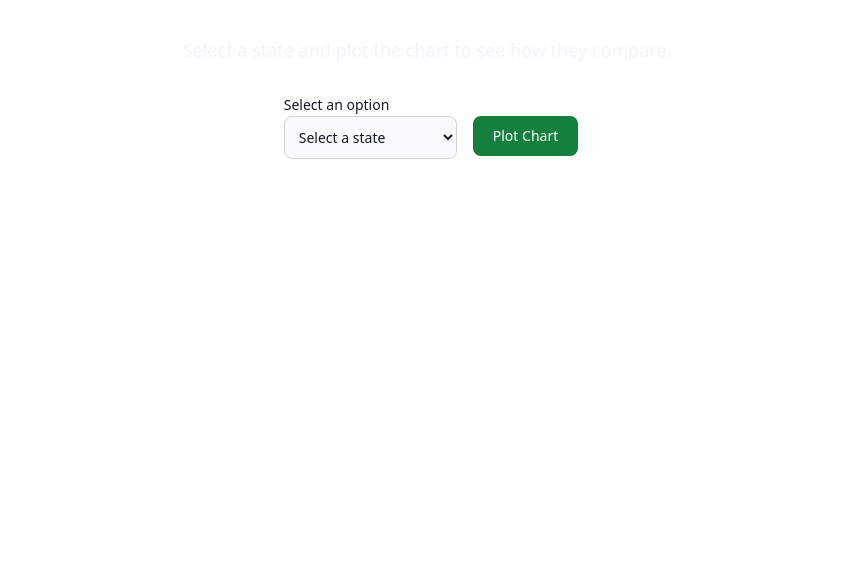
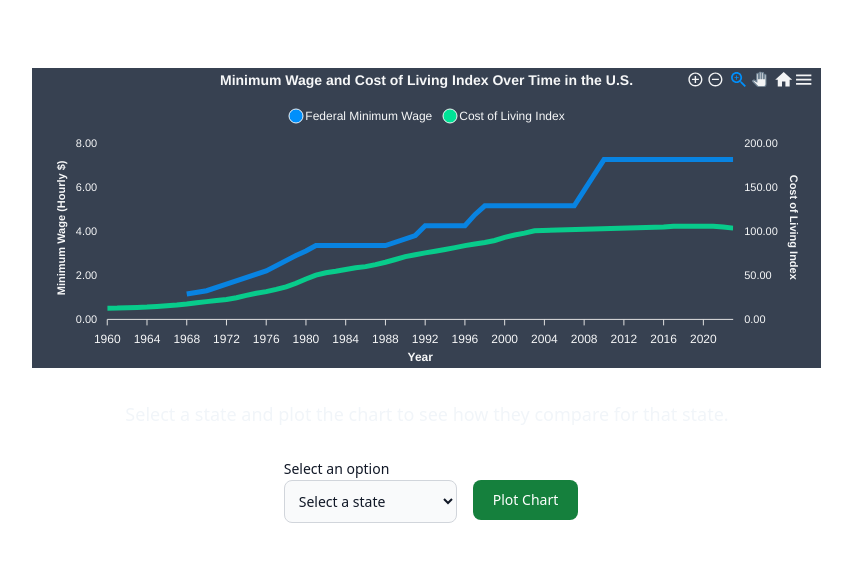
Before and after one commit to zodakzach/cost-index-vs-min-wage, a website with bundled scripts: page dist/index.html in a window 1280 px wide. Shown: the part 80-642 px from the top of the page, without its empty margins (213-1065 px from the left). Built offline with nearby package versions, Linux system fonts and the light colour scheme.

Commit message:
Added avg cost index

```diff
--- a/src/js/index.js
+++ b/src/js/index.js
@@ -2,6 +2,7 @@ import ApexCharts from 'apexcharts';
 import Papa from 'papaparse';
 
 var chart = null;
+var avgChart = null;
 
 // Function to fetch and plot minimum wage and cost of living data
 async function plotMinWageAndCostOfLiving(location) {
@@ -38,20 +39,6 @@ async function plotMinWageAndCostOfLiving(location) {
     //remove nan
     minWageYears.pop()
 
-    // Function to interpolate missing values
-    function interpolateMissingValues(data) {
-        let prevValue = 0; // Default previous value
-        for (let i = 0; i < data.length; i++) {
-            if (!isNaN(parseFloat(data[i]))) { // Check if the value is not missing
-                prevValue = parseFloat(data[i]); // Update previous value
-                data[i] = prevValue
-            } else {
-                data[i] = prevValue; // Replace missing value with previous value
-            }
-        }
-        return data;
-    }
-
     // Apply interpolation to the minimum wage values, replacing missing values with previous value or 0
     const minWageValues = interpolateMissingValues(Object.values(minWageLocationData[0]));
     // Remove nan
@@ -72,7 +59,7 @@ async function plotMinWageAndCostOfLiving(location) {
     const chartOptions = {
         chart: {
             type: 'line',
-            height: 400,
+            height: 'auto',
             background: '#374151'
         },
         series: [
@@ -145,10 +132,16 @@ async function plotMinWageAndCostOfLiving(location) {
 
                     text: 'Minimum Wage (Hourly $)',
                 },
+                labels: {
+                    formatter: (value) => { return value.toFixed(2) },
+                },
             },
             {
                 seriesName: 'Federal Minimum Wage',
                 show: false,
+                labels: {
+                    formatter: (value) => { return value.toFixed(2) },
+                },
             },
             {
                 seriesName: 'Cost of Living Index',
@@ -156,6 +149,9 @@ async function plotMinWageAndCostOfLiving(location) {
                 title: {
                     seriesName: 'Cost of Living Index',
                     text: 'Cost of Living Index',
+                },
+                labels: {
+                    formatter: (value) => { return value.toFixed(2) },
                 },
             },
         ],
@@ -183,6 +179,20 @@ async function plotMinWageAndCostOfLiving(location) {
     chart.render();
 }
 
+// Function to interpolate missing values
+function interpolateMissingValues(data) {
+    let prevValue = 0; // Default previous value
+    for (let i = 0; i < data.length; i++) {
+        if (!isNaN(parseFloat(data[i]))) { // Check if the value is not missing
+            prevValue = parseFloat(data[i]); // Update previous value
+            data[i] = prevValue
+        } else {
+            data[i] = prevValue; // Replace missing value with previous value
+        }
+    }
+    return data;
+}
+
 // Call the function with the desired location
     // Function to handle button click
 function handlePlotButtonClick() {
@@ -198,3 +208,150 @@ function handlePlotButtonClick() {
 // Add event listener to the button
 var plotButton = document.getElementById("plotButton");
 plotButton.addEventListener("click", handlePlotButtonClick);
+
+
+async function plotFedMinWageAndAvgCostOfLiving(){
+    if (avgChart !== null) {
+        avgChart.destroy();
+    }
+    // Fetch minimum wage data
+    const avgCostIndexResponse = await fetch('public/data/avg_cost_index_data.csv');
+    const avgCostIndexData = await avgCostIndexResponse.text();
+
+    // Fetch minimum wage data
+    const minWageResponse = await fetch('public/data/clean_min_wage_data.csv');
+    const minWageData = await minWageResponse.text();
+
+    // Parse minimum wage CSV data
+    const minWageParsed = Papa.parse(minWageData, { header: true }).data;
+
+    const fedMidWageLocationData = minWageParsed.filter(row => row['State or otherjurisdiction'] === 'Federal ');
+
+    const fedMinWageValues = interpolateMissingValues(Object.values(fedMidWageLocationData[0]));
+    // Remove nan
+    fedMinWageValues.pop()
+
+    // Prepare data for ApexCharts
+    const minWageYears = Object.keys(minWageParsed[0]).map(parseFloat);
+    //remove nan
+    minWageYears.pop()
+
+    const costOfLivingParsed = Papa.parse(avgCostIndexData, { header: true }).data;
+
+    const avgCostLivingYears = costOfLivingParsed.map(row => parseFloat(row['Year']));
+    const avgCostLivingValues = costOfLivingParsed.map(row => parseFloat(row['Avg_Cost_Index']));
+
+    avgCostLivingValues.pop();
+    avgCostLivingYears.pop();
+
+    const minWageYearsAsDates = minWageYears.map(year => new Date(year, 0)); // Months are zero-based, so 0 represents January
+    const costOfLivingYearsAsDates = avgCostLivingYears.map(year => new Date(year, 0)); // Months are zero-based, so 0 represents January
+
+    const chartOptions = {
+        chart: {
+            type: 'line',
+            height: '300',
+            background: '#374151'
+        },
+        series: [
+            {
+                name: 'Federal Minimum Wage',
+                data: fedMinWageValues.map((value, index) => [minWageYearsAsDates[index], value]),
+                dataLabels: {
+                    enabled: true,
+                    formatter: function(value, timestamp) {
+                        return new Date(timestamp).getFullYear(); // Display only the year
+                    }
+                }
+            },
+            {
+                name: 'Cost of Living Index',
+                data: avgCostLivingValues.map((value, index) => [costOfLivingYearsAsDates[index], value]),
+                dataLabels: {
+                    enabled: true,
+                    formatter: function(value, timestamp) {
+                        return new Date(timestamp).getFullYear(); // Display only the year
+                    }
+                }
+            }
+        ],
+
+        grid: {
+            show: false,
+            xaxis: {
+                lines: {
+                    show: true
+                }
+            },
+            yaxis: {
+                lines: {
+                    show: true
+                }
+            },
+        },
+        xaxis: {
+            type: 'datetime',
+            labels: {
+                datetimeFormatter: {
+                    year: 'yyyy', // Display only the year
+                }
+            },
+            title: {
+                text: 'Year',
+            },
+        },
+        tooltip: {
+            x: {
+                format: 'yyyy', // Format the tooltip to show only the year
+            },
+        },
+        yaxis: [
+            {
+                seriesName: 'Federal Minimum Wage',
+                title: {
+                    seriesName: 'Federal Minimum Wage',
+
+                    text: 'Minimum Wage (Hourly $)',
+                },
+                labels: {
+                    formatter: (value) => { return value.toFixed(2) },
+                },
+            },
+
+            {
+                seriesName: 'Cost of Living Index',
+                opposite: true,
+                title: {
+                    seriesName: 'Cost of Living Index',
+                    text: 'Cost of Living Index',
+                },
+                labels: {
+                    formatter: (value) => { return value.toFixed(2) },
+                },
+            },
+        ],
+        title: {
+            text: `Minimum Wage and Cost of Living Index Over Time in the U.S.`,
+            align: 'center',
+        },
+        legend: {
+            position: 'top',
+        },
+        theme: {
+            mode: 'dark',
+            palette: 'palette1',
+            monochrome: {
+                enabled: false,
+                color: '#255aee',
+                shadeTo: 'dark',
+                shadeIntensity: 0.65
+            },
+        }
+    };
+
+    // Render ApexCharts
+    avgChart = new ApexCharts(document.querySelector('#avgChart'), chartOptions);
+    avgChart.render();
+}
+
+plotFedMinWageAndAvgCostOfLiving();
```
Also changed, not shown: dist/css/styles.css, dist/index.html, dist/js/bundle.js, dist/public/data/avg_cost_index_data.csv (added), 2 other files.
